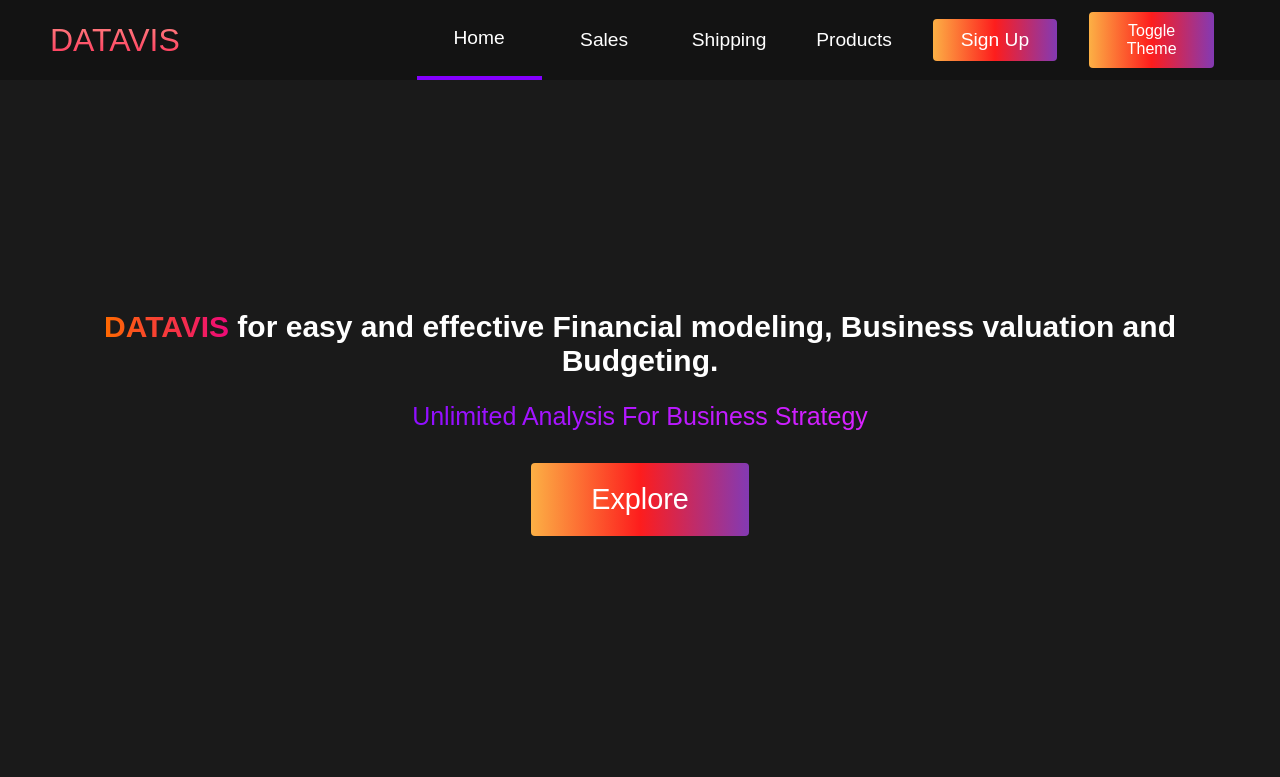
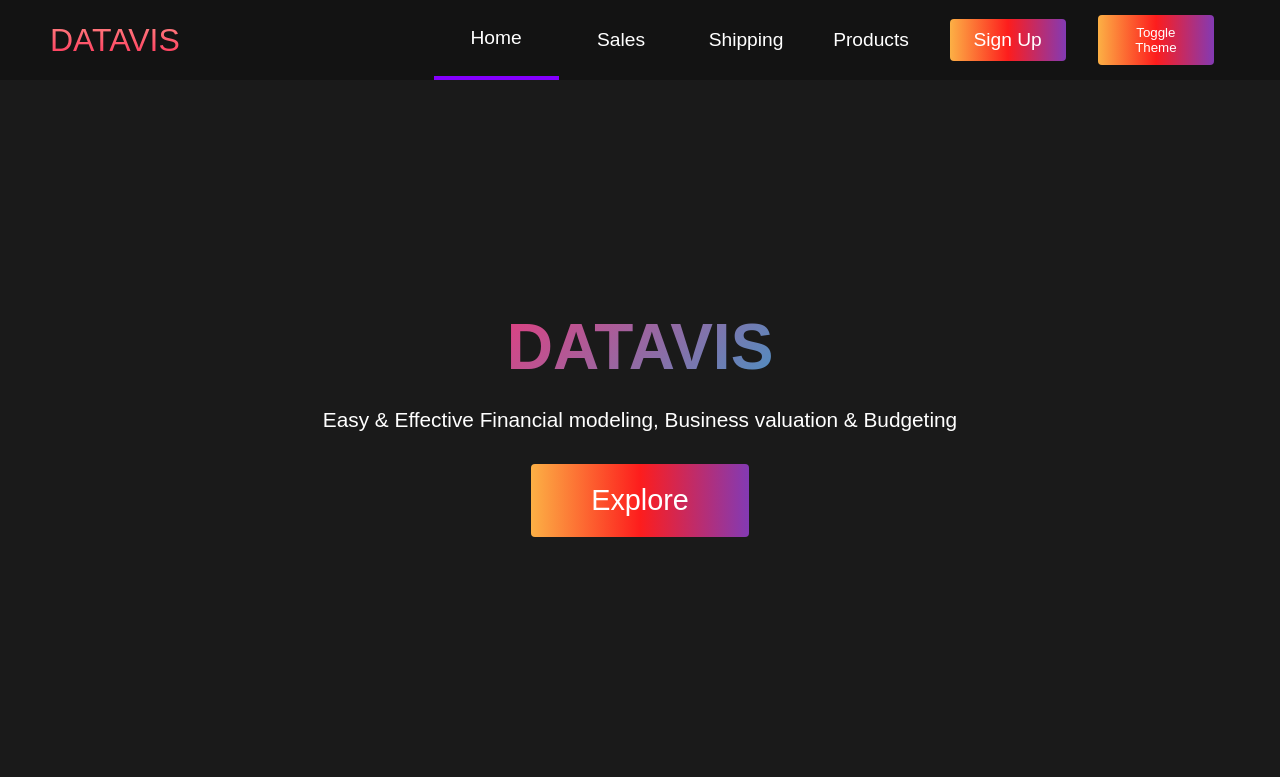
Before and after one commit to Anudeep-313/mini-project, a PHP site: page / in a window 1280 px wide. Shown: the top 777 px of the page. Run offline with PHP 8.4, Linux system fonts and the light colour scheme; some libraries are stand-ins or nearby versions.

Commit message:
refactor: 💡 updated hero section w/ improved logo, animation
shortened the landing text to the motto, added css gradient animation
for the landing logo, made the tagline more prominent

```diff
--- a/index.html
+++ b/index.html
@@ -40,7 +40,7 @@
             <a href="#" class="button" id="signup">Sign Up</a>
           </li>
           <li class="navbar__btn">
-            <button class="button" id="toggle-dakmode" style="font-size:medium; cursor:pointer;" >Toggle Theme</button>
+            <button class="button" id="toggle-darkmode">Toggle Theme</button>
           </li>
         </ul>
       </div>
@@ -49,8 +49,8 @@
     <!-- Hero Section -->
     <div class="hero" id="home">
       <div class="hero__container">
-        <h1 class="hero__heading"><span>DATAVIS</span> for easy and effective Financial modeling, Business valuation and Budgeting.</h1>
-        <p class="hero__description">Unlimited Analysis For Business Strategy</p>
+        <h1 class="hero__heading">DATAVIS</h1>
+        <p class="hero__description">Easy & Effective Financial modeling, Business valuation & Budgeting</p>
         <button class="main__btn"><a href="#Sales">Explore</a></button>
       </div>
     </div>
--- a/src/index.js
+++ b/src/index.js
@@ -75,7 +75,7 @@ navLogo.addEventListener('click', hideMobileMenu);
  * Dark mode
  * function toggle dark mode
  */
-const toggleDarkModeButton = document.querySelector('#toggle-dakmode')
+const toggleDarkModeButton = document.querySelector('#toggle-darkmode')
 
 let currentTheme = 'ligth'
 
--- a/src/styles/index.css
+++ b/src/styles/index.css
@@ -243,43 +243,35 @@ a {
   margin-bottom: 24px;
 }
 
-.hero__heading span {
+.hero__heading {
   background: #ee0979; /* fallback for old browsers */
-  background: -webkit-linear-gradient(
-    to right,
-    #ff6a00,
-    #ee0979
-  ); /* Chrome 10-25, Safari 5.1-6 */
-  background: linear-gradient(
-    to right,
-    #ff6a00,
-    #ee0979
-  ); /* W3C, IE 10+/ Edge, Firefox 16+, Chrome 26+, Opera 12+, Safari 7+ */
-  background-size: 100%;
+  /* W3C, IE 10+/ Edge, Firefox 16+, Chrome 26+, Opera 12+, Safari 7+ */
+  background: linear-gradient(-45deg, #ee7752, #e73c7e, #23a6d5, #23d5ab);
+  /* Chrome 10-25, Safari 5.1-6 */
+  background: -webkit-linear-gradient(-45deg, #ee7752, #e73c7e, #23a6d5, #23d5ab);
+  background-size: 400% 400%;
   -webkit-background-clip: text;
   -moz-background-clip: text;
   -webkit-text-fill-color: transparent;
   -mo-text-fill-color: transparent;
+  animation: hero__heading__animation 10s ease infinite;
+  font-size: 4rem;
+}
+
+@keyframes hero__heading__animation {
+  0% {
+    background-position: 0% 50%;
+  }
+  50% {
+    background-position: 100% 50%;
+  }
+  100% {
+    background-position: 0% 50%;
+  }
 }
 
 .hero__description {
-  font-size: 25px;
-  background: #da22ff; /* fallback for old browsers */
-  background: -webkit-linear-gradient(
-    to right,
-    #9114ff,
-    #da22ff
-  ); /* Chrome 10-25, Safari 5.1-6 */
-  background: linear-gradient(
-    to right,
-    #8f0eff,
-    #da22ff
-  ); /* W3C, IE 10+/ Edge, Firefox 16+, Chrome 26+, Opera 12+, Safari 7+ */
-  background-size: 100%;
-  -webkit-background-clip: text;
-  -moz-background-clip: text;
-  -webkit-text-fill-color: transparent;
-  -moz-text-fill-color: transparent;
+  font-size: 1.3rem;
 }
 
 .highlight {
@@ -288,11 +280,11 @@ a {
 
 @media screen and (max-width: 768px) {
   .hero__heading {
-    font-size: 15px;
+    font-size: 48px;
   }
 
   .hero__description {
-    font-size: 12px;
+    font-size: 16px;
   }
 }
 
@@ -355,7 +347,7 @@ a {
   left: 0;
   width: 0;
   height: 100%;
-  background: #ff1ead;
+  background: linear-gradient(to right, #ff1ead 80%, #ff67c7 );
   transition: all 0.35s;
   border-radius: 4px;
 }
```
